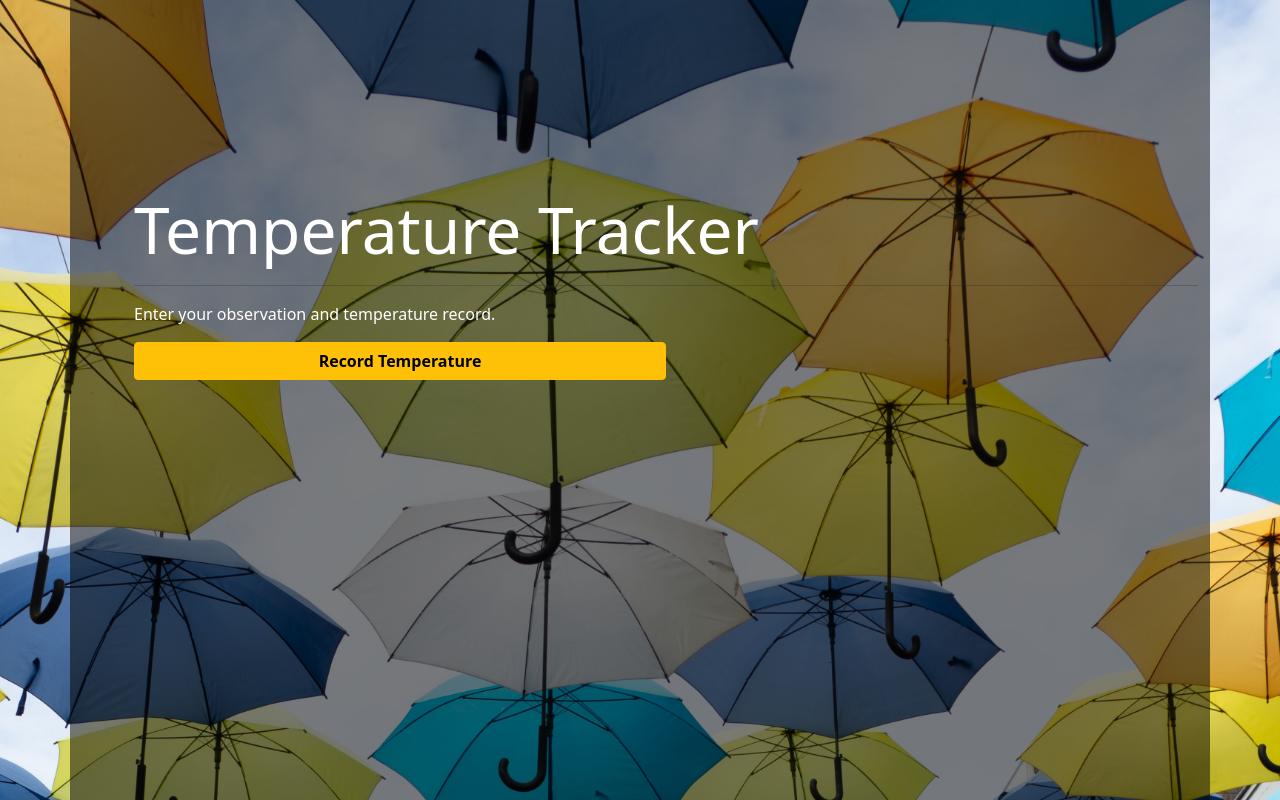
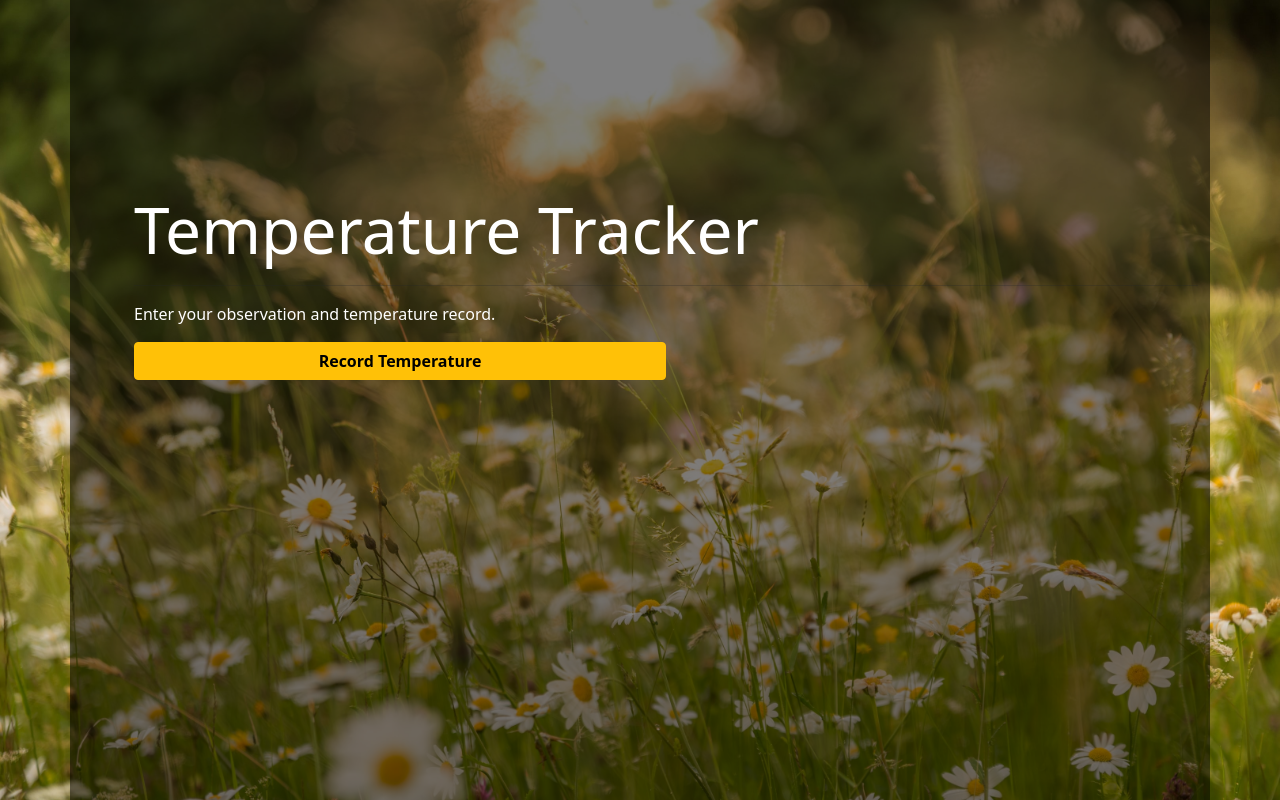
Before and after one commit to Maymoonah/tempTracker, an Angular app: page / in a window 1280 px wide. Built offline with nearby package versions, Linux system fonts and the light colour scheme.

Commit message:
edited home background image

```diff
--- a/src/app/components/home/home.component.css
+++ b/src/app/components/home/home.component.css
@@ -9,7 +9,7 @@
 }
 
 .home {
-    background-image: url('../../../umbrella.jpg');
+    background-image: url('../../../flowers.jpg');
     background-size: cover;
 }
 
```
